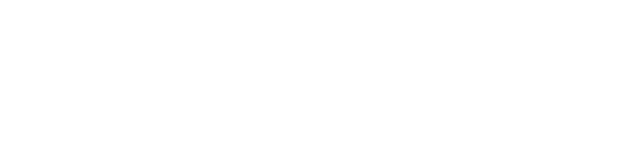
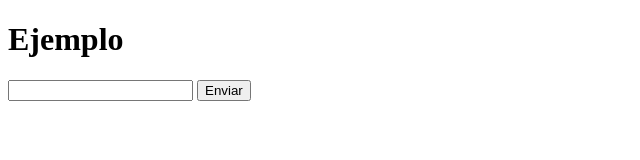
Before and after one commit to DylCraXs/ejemplo, a plain HTML site: page index.html in a window 1280 px wide. Shown: the whole page, without its empty margins (0-640 px from the left). Drawn offline with Linux system fonts and the light colour scheme.

Commit message:
Update index.html
Trabajo de hoy 15/05

```diff
--- a/index.html
+++ b/index.html
@@ -1,12 +1,18 @@
 <!DOCTYPE html>
 <html lang="en">
+
 <head>
     <meta charset="UTF-8">
     <meta http-equiv="X-UA-Compatible" content="IE=edge">
     <meta name="viewport" content="width=device-width, initial-scale=1.0">
     <title>Document</title>
 </head>
+
 <body>
+    <h1>Ejemplo</h1>
+    <input type="text" id="entra">
+    <button onclick="Ejemplo()" id="enviar">Enviar</button>
 
+    <script src="../ejemplo/index.html"></script>
 </body>
 </html>
```
